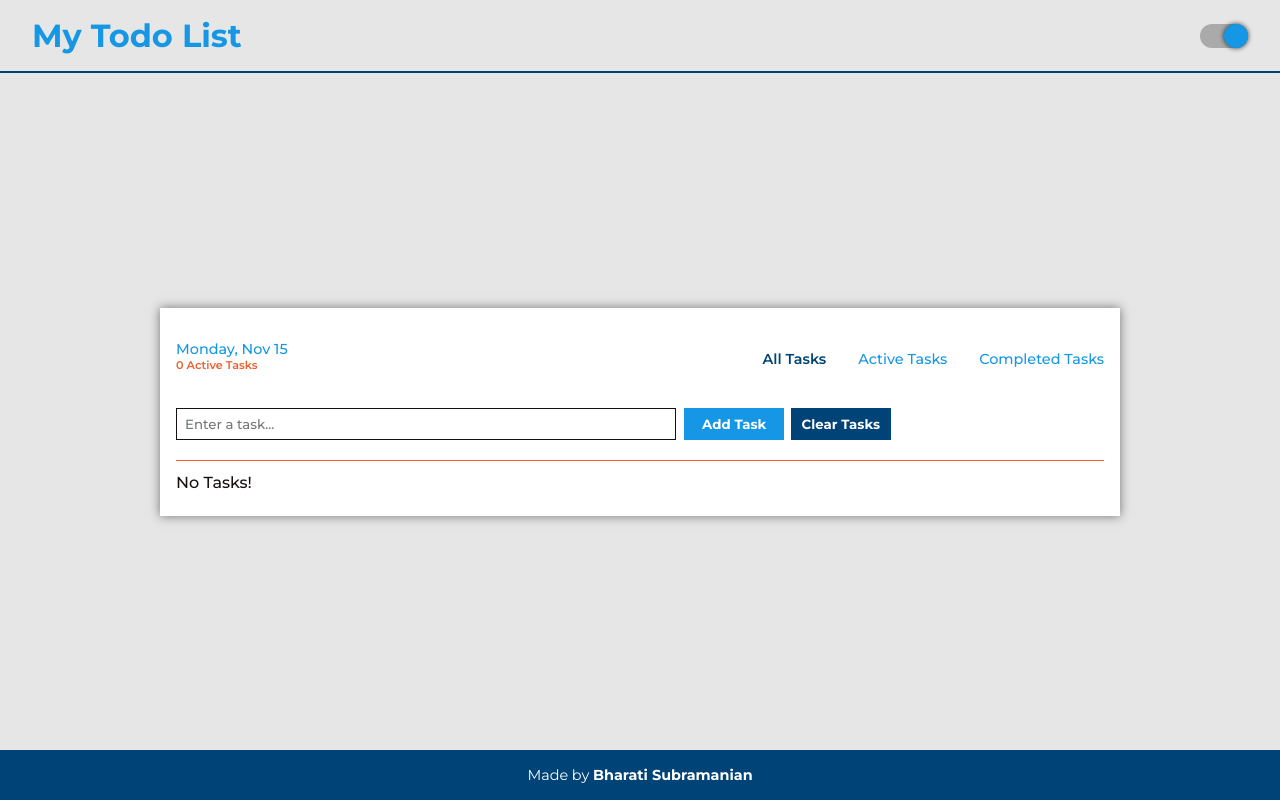
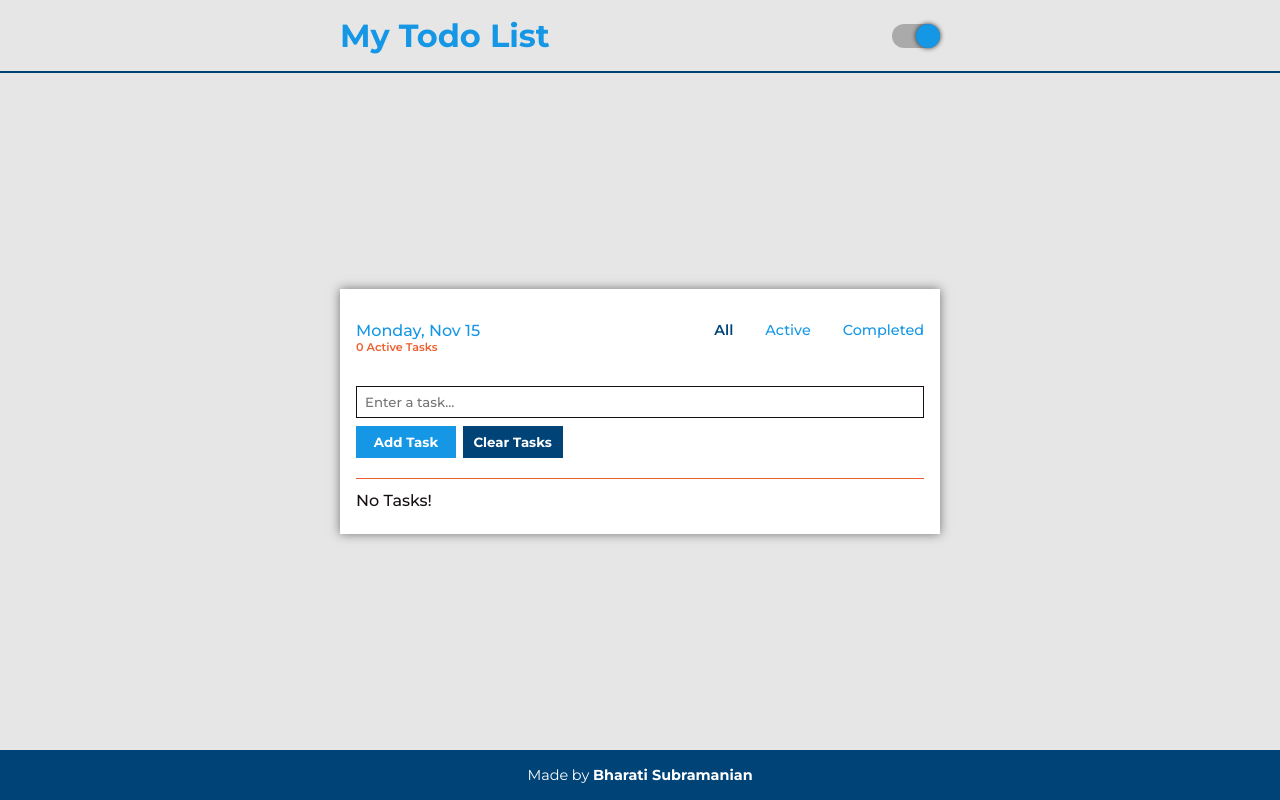
Before and after one commit to bharati-21/javascript-todo, a plain HTML site: page index.html in a window 1280 px wide. Drawn offline with Linux system fonts and the light colour scheme.

Commit message:
styles: edit todo width

```diff
--- a/index.html
+++ b/index.html
@@ -20,6 +20,7 @@
     <body class="light-theme">
         <div id="body-wrapper">
             <header class="hero">
+                <div class="hero-container container">
                     <h1 class="hero-heading">
                         My Todo List
                     </h1>
@@ -28,6 +29,7 @@
                         <span class="theme-slider">
                         </span>
                     </label>
+                </div>
             </header>
             <main class="main">
                 <section class="todo-list-header">
@@ -36,9 +38,9 @@
                         <p class="todo-num-tasks"></p>
                     </article>
                     <article class="todo-filters text-align-right todo-all-filter">
-                        <a href="#" class="active-filter todo-all">All Tasks</a>
-                        <a href="#" class="todo-active">Active Tasks</a>
-                        <a href="#" class="todo-completed">Completed Tasks</a>
+                        <a href="#" class="active-filter todo-all">All</a>
+                        <a href="#" class="todo-active">Active</a>
+                        <a href="#" class="todo-completed">Completed</a>
                     </article>
                 </section>
                 <section class="todo-list-main">
--- a/src/back-up-styles.css
+++ b/src/back-up-styles.css
@@ -37,7 +37,7 @@ html {
 }
 
 .container {
-    max-width: 960px;
+    max-width: 600px;
     margin: 0 auto;
 }
 
@@ -86,11 +86,16 @@ body {
 }
 
 header.hero {
+
+    padding: 1rem 2rem;
+}
+
+header.hero .hero-container {
+    text-align: center;
+
     display: flex;
     justify-content: space-between;
     align-items: center;
-    padding: 1rem 2rem;
-    text-align: center;
 }
 
 body.light-theme header.hero {
@@ -186,7 +191,7 @@ main.main {
     padding: 1rem;
     margin: 2rem;
     width: 95%;
-    max-width: 960px;
+    max-width: 600px;
     align-self: center;
     box-shadow: 0px 0px 10px rgba(0,0,0,0.5);
 }
@@ -196,8 +201,9 @@ main.main {
     justify-content: space-between;
     margin-bottom: 2rem;
     flex-wrap: wrap;
+    align-items: flex-start;
     padding-top: 1rem;
-    font-size: 0.9rem;
+    font-size: 1rem;
 }
 
 body.light-theme .todo-list-header {
@@ -288,9 +294,10 @@ form.state-edit-task >input[type="submit"].btn-add-task {
 
 .todo-task {
     width: 100%;
-    max-width: 500px;
+    max-width: 100%;
     padding: 0.5rem;
     height: 2rem;
+
     margin: 0 0.25rem 0.25rem 0;
 }
 
@@ -373,7 +380,9 @@ body.dark-theme li.todo-list-item {
 }
 
 li.todo-list-item  p.todo-checkbox-item {
-    word-break: break-all;
+    /* word-break:break-all; */
+    word-wrap: break-word;
+
     margin-right: 5rem;
 }
 
@@ -474,8 +483,8 @@ body.dark-theme footer.footer {
     }
 }
 
-@media screen and (max-width: 400px) {
-    header.hero {
+@media screen and (max-width: 420px) {
+    header.hero .hero-container {
         flex-direction: column;
     }
 
@@ -493,6 +502,11 @@ body.dark-theme footer.footer {
         flex-direction: column;
         justify-content: center;
         align-items: center;
+    }
+
+
+    li.todo-list-item {
+        align-items: flex-start;
     }
 
     .todo-list-header  > *{
```
Lines whose indentation alone changed are shown as unchanged.
